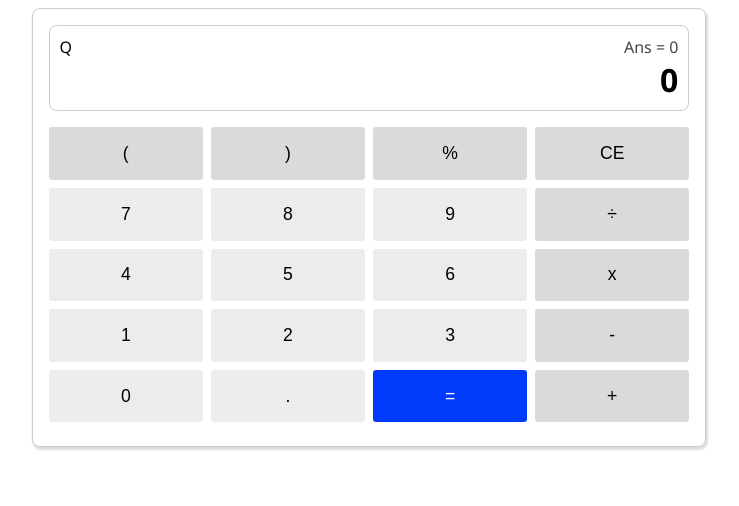
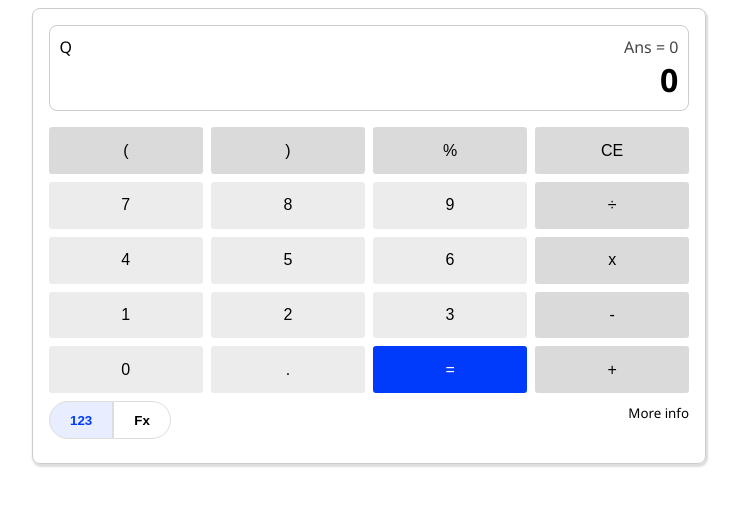
Before and after one commit to nadchif/alc-calc-practice, a plain HTML site: page index.html in a window 1280 px wide. Shown: the whole page, without its empty margins (271-1010 px from the left). Drawn offline with Linux system fonts and the light colour scheme.

Commit message:
updated layout

```diff
--- a/assets/app.css
+++ b/assets/app.css
@@ -51,7 +51,7 @@ flex: 1;
     padding: 0.9em;
     width: 100%;
     border-radius: 3px;
-    font-size:1.1em;
+    font-size:1em;
 }
 .btn-operator{
     background: #dadada
@@ -63,7 +63,33 @@ flex: 1;
     color: #fff;
     background: rgb(0, 59, 252)
 }
-
+.btn-num-mode{
+    color: rgb(0, 59, 252);
+    background:  rgb(232, 237, 255);
+    font-weight: bold;
+    padding: 1.5em;
+    padding-top: 0.8em;
+    padding-bottom: 0.8em;
+    border: 1px solid #ddd;
+    border-top-left-radius: 2em;
+    border-bottom-left-radius: 2em;
+}
+.btn-fx-mode{
+    background:#fff;
+    font-weight: bold;
+    padding: 1.5em;
+    padding-top: 0.8em;
+    padding-bottom: 0.8em;
+    border: 1px solid #ddd;
+    border-top-right-radius: 2em;
+    border-bottom-right-radius: 2em;
+}
+.btn-group{
+    white-space: nowrap;
+}
+.more-info{
+    text-align: right;
+}
 @media (min-width: 640px){
 .flex-padding{
     display: block;
--- a/index.html
+++ b/index.html
@@ -102,6 +102,17 @@
                         </div>
                     </div>
 
+                                   <!--second row-->
+                <div class="button-row">
+                        <div class="btn-wrapper btn-group">
+                            <button class="btn-num-mode">123</button><button class="btn-fx-mode">Fx</button>
+                        </div>
+                        <div class="btn-wrapper">
+                        </div>
+                        <div class="btn-wrapper more-info">
+                            <small>More info</small>
+                        </div>
+                    </div>
             </div>
         </div>
         <div class="flex-padding"></div>
```
